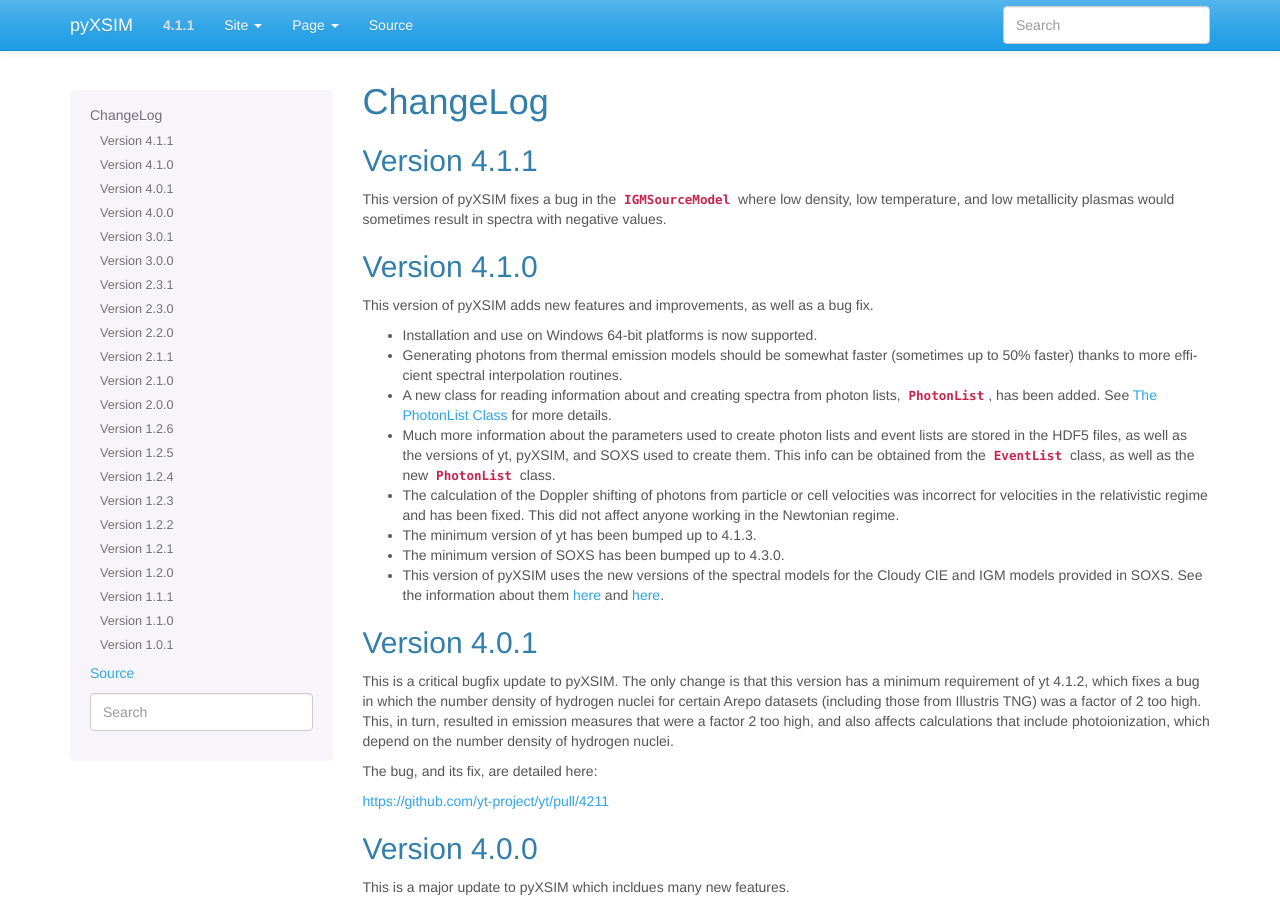
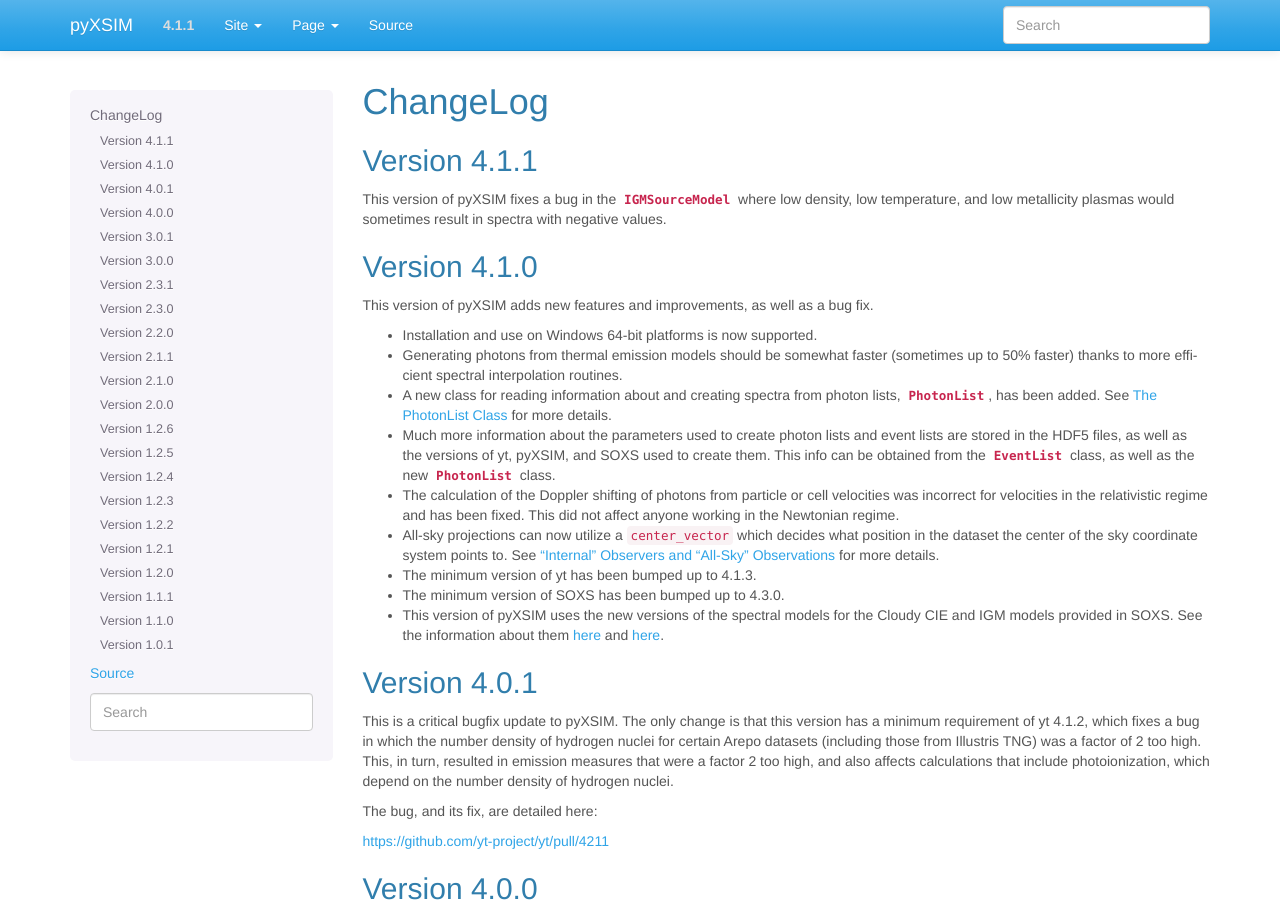
Before and after one commit to jzuhone/pyxsim, a Sphinx documentation site: the page built from doc/source/changelog.rst, in a window 1280 px wide and 900 px high. Built offline with Sphinx 7.4.7, drawn with Linux system fonts in a browser that asks for light colours.

Commit message:
Keep forgetting things!

```diff
--- a/doc/source/changelog.rst
+++ b/doc/source/changelog.rst
@@ -31,6 +31,9 @@
 * The calculation of the Doppler shifting of photons from particle or cell velocities
   was incorrect for velocities in the relativistic regime and has been fixed. This did
   not affect anyone working in the Newtonian regime.
+* All-sky projections can now utilize a ``center_vector`` which decides what position
+  in the dataset the center of the sky coordinate system points to. See :ref:`allsky`
+  for more details.
 * The minimum version of yt has been bumped up to 4.1.3.
 * The minimum version of SOXS has been bumped up to 4.3.0.
 * This version of pyXSIM uses the new versions of the spectral models for the Cloudy CIE
--- a/doc/source/photon_lists/allsky.rst
+++ b/doc/source/photon_lists/allsky.rst
@@ -44,6 +44,9 @@
   :ref:`solar-abund-tables`.
 * ``no_shifting`` (optional): If set to True, the photon energies will not be
   velocity Doppler shifted. Default False.
+* ``center_vector`` (optional): A vector defining what direction will be placed at
+  the center of the lat/lon coordinate system. If not set, an arbitrary
+  grid-aligned center_vector perpendicular to the normal is chosen.
 * ``save_los`` (optional): If ``True``, save the line-of-sight positions along
   the radial direction in units of kpc to the events list. Default: ``False``.
 * ``prng`` (optional): An integer seed, pseudo-random number generator,
```
